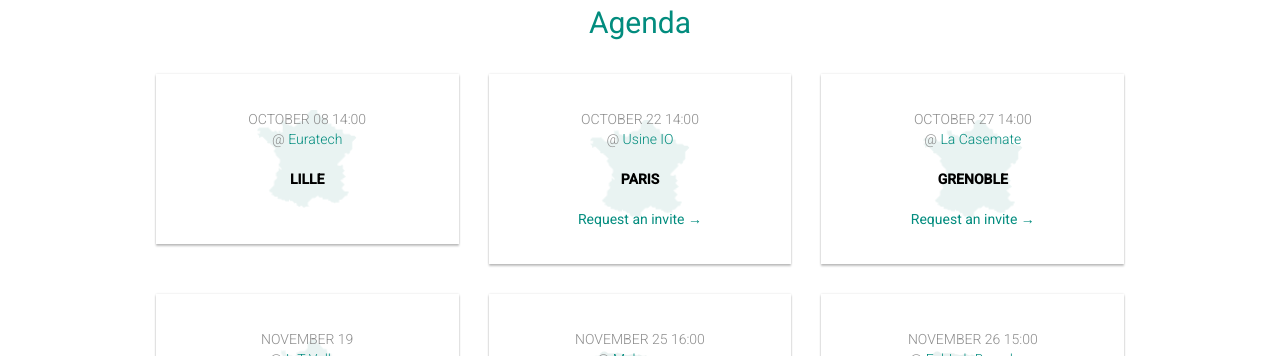
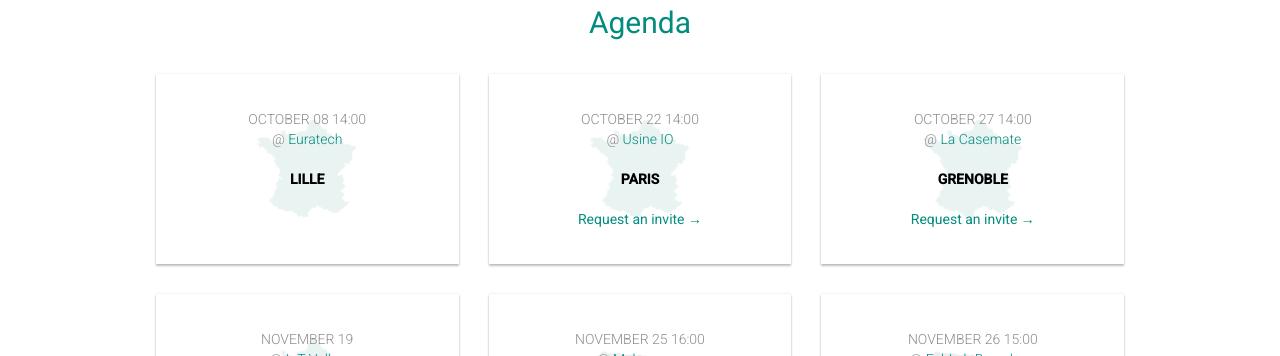
Before and after one commit to sigfox/makers.sigfox.com, a Jekyll site: the page built from tour/index.html, in a window 1280 px wide and 1400 px high, scrolled down 1497 px. Shown: the part 150-506 px from the top of the window. Built offline with Jekyll 4.4.1, drawn with Linux system fonts in a browser that asks for light colours.

Commit message:
Tour css : adjust agenda block height even if no register link To keep consistent height for future & past events

```diff
--- a/css/tour.scss
+++ b/css/tour.scss
@@ -199,6 +199,7 @@ section{
   }
   .agenda-entry{
     max-height: 190px;
+    min-height: 190px;
     box-shadow: $shadow;
     color: $darkgray;
     padding: 35px 75px;
```
